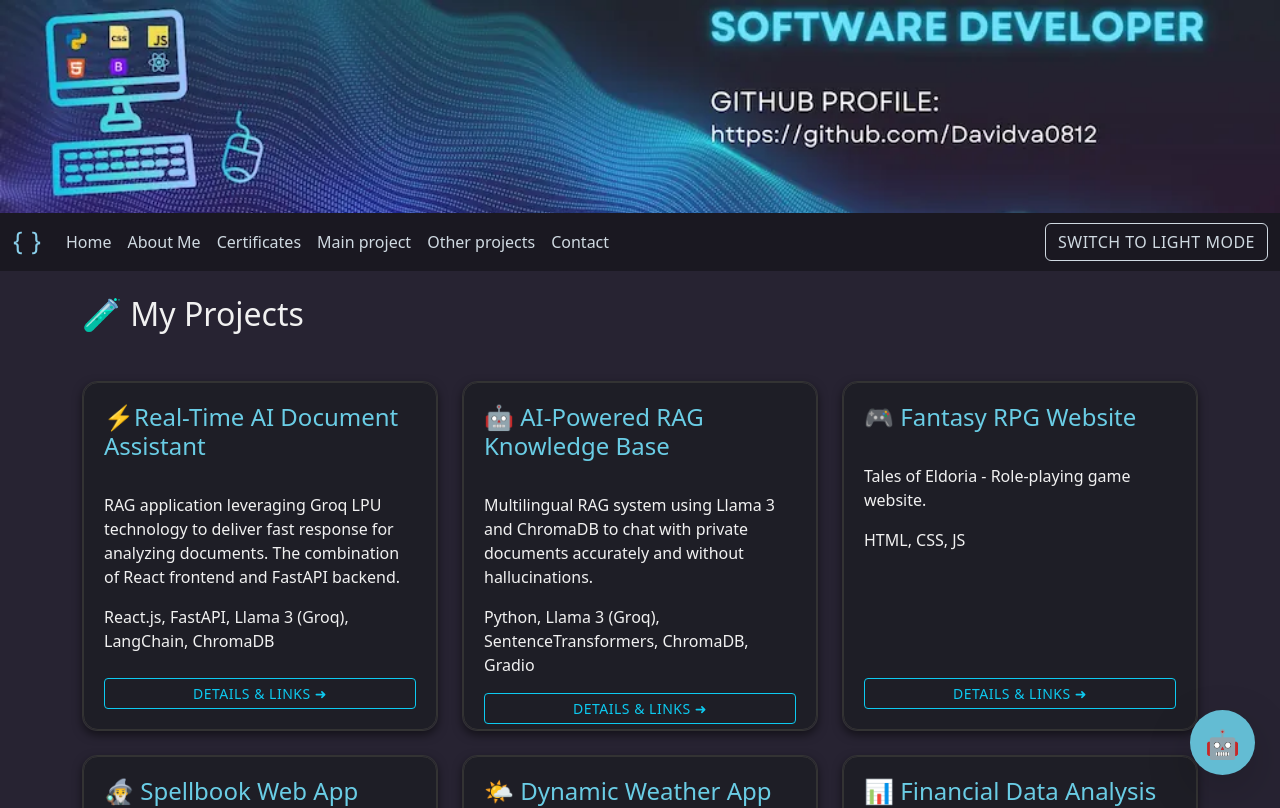
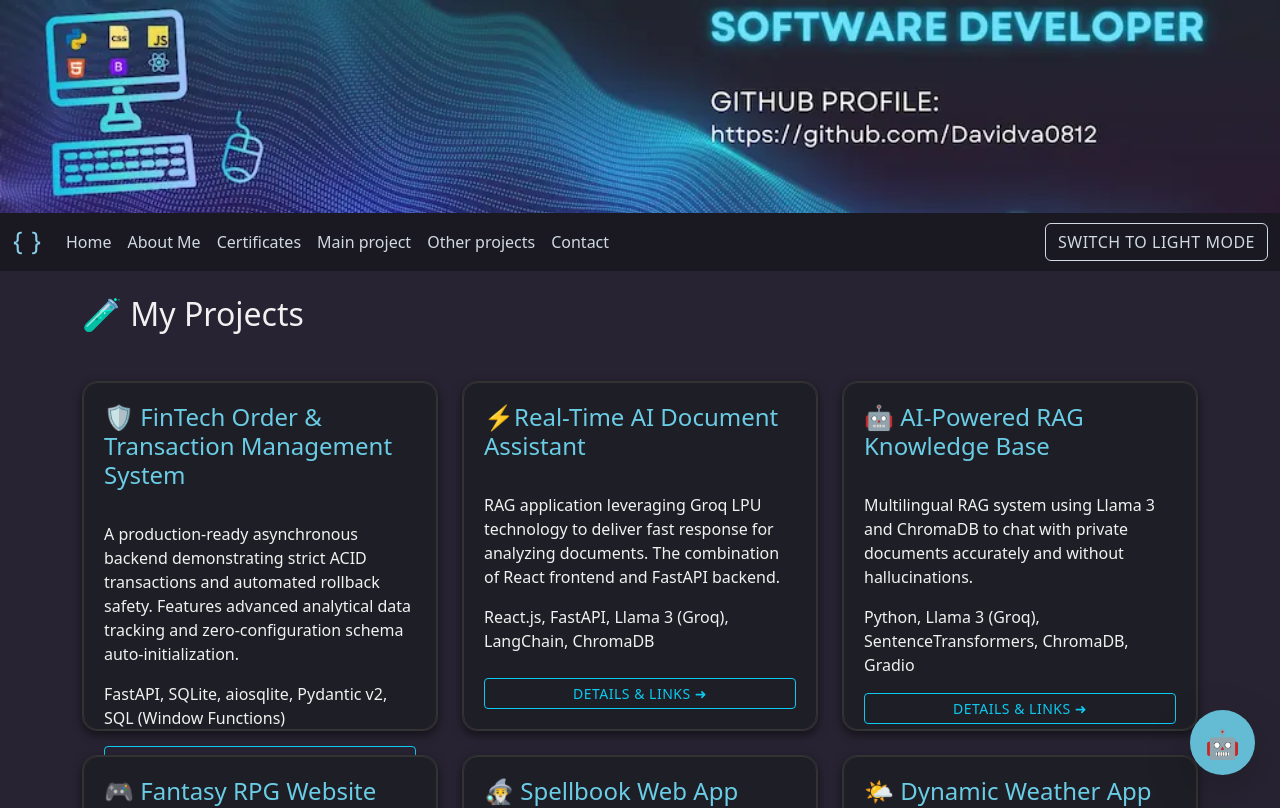
Before and after one commit to Davidva0812/Personal-portfolio, a React (Create React App) app: page /Personal-portfolio/projects in a window 1280 px wide. Shown: the top 808 px of the page. Built offline with nearby package versions, Linux system fonts and the light colour scheme.

Commit message:
SQL project.

```diff
--- a/src/pages/Projects.jsx
+++ b/src/pages/Projects.jsx
@@ -12,8 +12,16 @@
 import todolist from "../assets/images/todolist.png";
 import aiSearch from "../assets/images/aisearch.png";
 import aiAssistant from "../assets/images/ai-assistant.png";
+import fintechProject from "../assets/images/fintech-project.png";
 
 const projectsData = [
+  {
+    title: "🛡️ FinTech Order & Transaction Management System",
+    tech: "FastAPI, SQLite, aiosqlite, Pydantic v2, SQL (Window Functions)",
+    desc: "A production-ready asynchronous backend demonstrating strict ACID transactions and automated rollback safety. Features advanced analytical data tracking and zero-configuration schema auto-initialization.",
+    github: "https://github.com/Davidva0812/fintech-order-transaction-fastapi",
+    img: fintechProject,
+  },
   {
     title: "⚡Real-Time AI Document Assistant",
     tech: "React.js, FastAPI, Llama 3 (Groq), LangChain, ChromaDB",
```
Also changed, not shown: src/assets/images/fintech-project.png (added).
